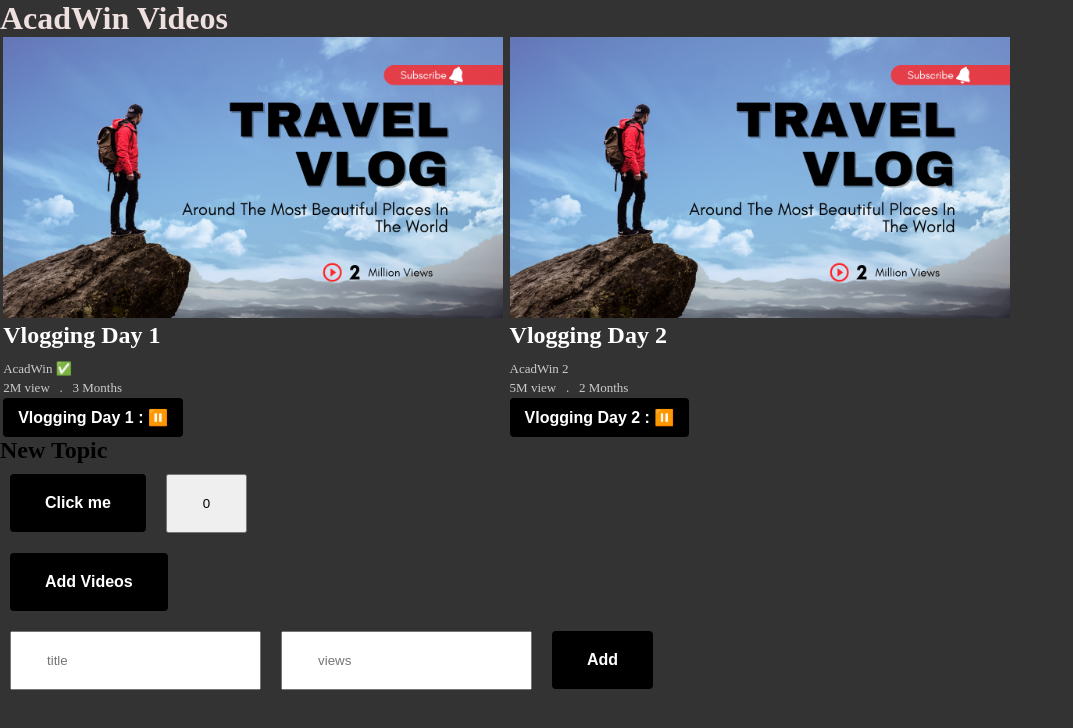
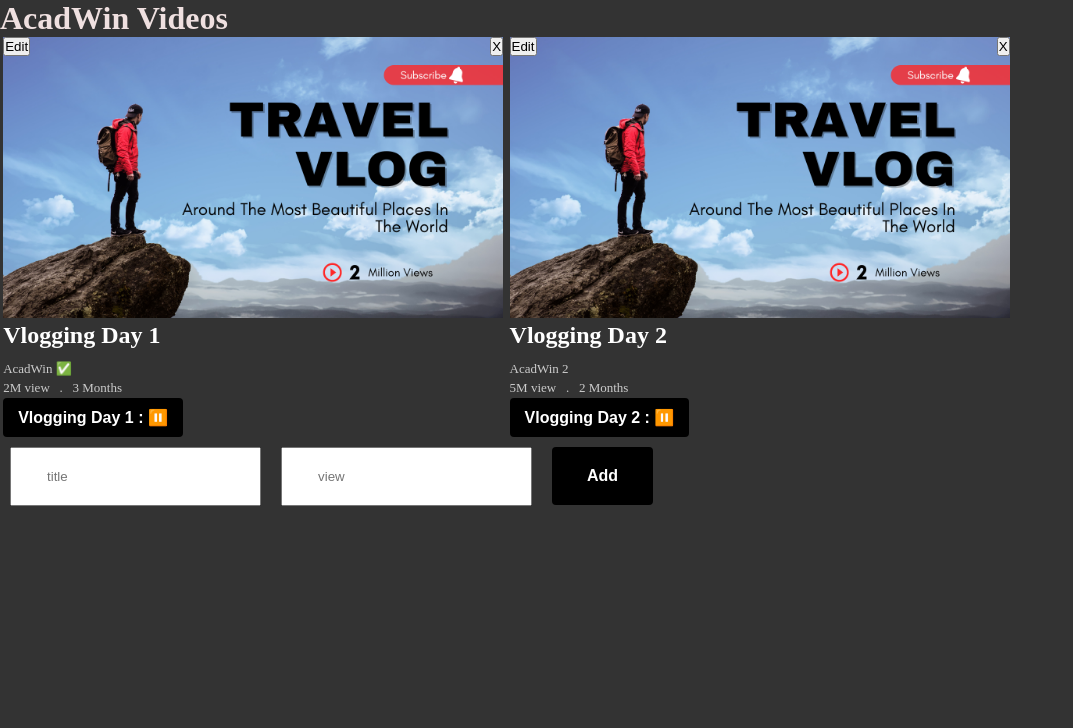
Before and after one commit to theAnupRai/react-revision, a React (Vite) app: page / in a window 1280 px wide. Shown: the top 728 px of the page, without its empty margins (0-1073 px from the left). Built offline with nearby package versions, Linux system fonts and the light colour scheme.

Commit message:
useReducer coming

```diff
--- a/src/App.jsx
+++ b/src/App.jsx
@@ -1,7 +1,7 @@
 import "./App.css";
 import videosData from "./data/data";
 import Counter from "./components/Counter";
-import { useState } from "react";
+import { useReducer, useState } from "react";
 import AddVideos from "./components/AddVideos";
 import VideosList from "./components/VideosList";
 
@@ -34,23 +34,67 @@ import VideosList from "./components/VideosList";
 
 function App() {
 
-  const [videos, setVideos] = useState(videosData);
+  const [editableVideos, setEditableVideos] = useState(null);
+
+  // Reducer Start
+  const videoReducer = (videos, action) => {
+    switch (action.type) {
+      case "ADD":
+        return [...videos, { ...action.payload, id: videos.lemgth + 1 }];
+
+      case "DELETE":
+        return videos.filter((video) => video.id !== action.payload);
+
+      case "UPDATE":
+        const index = videos.findIndex((v) => v.id === action.payload.id);
+        const newVideos = [...videos];
+        newVideos.splice(index, 1, action.payload);
+        setEditableVideos(null);  // because empty input box : Not recomended
+        return newVideos
+
+      default:
+        return videos;
+    }
+  };
+  const [videos, dispatch] = useReducer(videoReducer, videosData);
+
+  // const [videos, setVideos] = useState(videosData);
 
   function okVideos(video) {
-    setVideos([...videos, { ...video, id: videos.length + 1 }]);
+    dispatch({type:'ADD', payload:video})
+    // setVideos([...videos, { ...video, id: videos.length + 1 }]);
+  };
+
+  function deleteVideos(id) {
+    dispatch({type:'DELETE', payload:id})
+    // setVideos(videos.filter((video)=>video.id!==id));
+  };
+
+  function editVideos(id) {
+    // dispatch({type:'EDIT', payload:id})
+    setEditableVideos(videos.find((video)=>video.id===id));
+  };
+
+  function updateVideos(video) {
+    // dispatch({type:'UPDATE', payload:video})
+    // const index = videos.findIndex((v)=>v.id===video.id);
+    // const newVideos = [...videos];
+    // newVideos.splice(index, 1, video);
+    // setVideos(newVideos);
   }
+
 
   return (
     <div className="App">
       <h1>AcadWin Videos</h1>
 
-      <VideosList videos={videos} ></VideosList>
+      <VideosList editVideos={editVideos} dispatch={dispatch} videos={videos} ></VideosList>
 
-      <Counter></Counter>
+      {/* <Counter></Counter> */}
 
       <div>
         {/* Note : (new topic) how to upload new video through button */}
-        <button
+        {/* <button
           className="btn margin"
           onClick={() => {
             setVideos([
@@ -67,10 +111,11 @@ function App() {
           }}
         >
           Add Videos
-        </button>
+        </button> */}
       </div>
 
-      <AddVideos okVideos={okVideos}></AddVideos>
+      <AddVideos editableVideos={editableVideos} dispatch={dispatch} ></AddVideos>
+
     </div>
   );
 }
--- a/src/components/AddVideos.jsx
+++ b/src/components/AddVideos.jsx
@@ -1,12 +1,12 @@
-import React, { useState } from 'react'
+import React, { useEffect, useState } from 'react'
 
-const AddVideos = ({okVideos}) => {
+const AddVideos = ({okVideos, updateVideos,dispatch, editableVideos}) => {
 
     const initialState = {
         time:"2 Months",
         verified:true,
         channel:"AcadWin",
-        views:'',
+        view:'',
         title:''
     };
 
@@ -14,7 +14,13 @@ const AddVideos = ({okVideos}) => {
 
     function submitHandle(e){
         e.preventDefault();
-        okVideos(video);
+        if(editableVideos){
+            // updateVideos(video);
+            dispatch({type:'ADD', payload:video})
+        } else{
+            // okVideos(video);
+            dispatch({type:'ADD', payload:video})
+        }
         setVideo(initialState);
     };
 
@@ -23,13 +29,19 @@ const AddVideos = ({okVideos}) => {
         [event.target.name] : event.target.value})
     };
 
+    useEffect( () =>{
+        if(editableVideos){
+            setVideo(editableVideos);
+        }
+    }, [editableVideos]);
+
   return (
     <div>
         <form action="#">
             <input className='margin' value={video.title} name='title' type="text" onChange={changeHandle} placeholder='title' />
-            <input className='margin' value={video.views} name='views' type="text" onChange={changeHandle} placeholder='views' />
+            <input className='margin' value={video.view} name='view' type="text" onChange={changeHandle} placeholder='view' />
             <button className='btn margin' onClick={submitHandle}>
-                Add
+                {editableVideos? 'Edit' : 'Add'}
             </button>
         </form>
     </div>
--- a/src/components/Video.css
+++ b/src/components/Video.css
@@ -1,7 +1,7 @@
 .container{
     width: 500px;
     margin: 0 0.2em;
-    /* float: left; */
+    position: relative;
 }
 
 .pic img{
@@ -24,3 +24,13 @@
 .view span{
     padding: 0 0.5em;
 }
+
+.cross{
+    position: absolute;
+    right: 0;
+}
+
+.edit{
+    position: absolute;
+    left: 0;
+}
--- a/src/components/Video.jsx
+++ b/src/components/Video.jsx
@@ -2,12 +2,14 @@ import React, { useState } from "react";
 import thumb1 from "../assets/thumb.png";
 import "./Video.css";
 
-const Video = ({ title, channel=AcadWin, view, time, verified, children }) => {
+const Video = ({ title, id, channel=AcadWin, view, time, verified, children, deleteVideos, editVideos, dispatch }) => {
 
   // console.log("3");
 
   return (
     <div className="container">
+      <button className="cross"  onClick={() =>dispatch({type:'DELETE', payload:id})}>X</button>
+      <button className="edit"  onClick={() =>editVideos(id)}>Edit</button>
       <div className="pic">
         <img src={thumb1} alt="image" />
       </div>
--- a/src/components/VideosList.jsx
+++ b/src/components/VideosList.jsx
@@ -3,7 +3,7 @@ import Video from './Video';
 // import VideosData from '../data/data';
 import PlayButton from './playButton';
 
-const VideosList = ({videos}) => {
+const VideosList = ({videos, deleteVideos, dispatch,editVideos}) => {
 
   return (
       <div className="cover">
@@ -16,6 +16,9 @@ const VideosList = ({videos}) => {
             time={video.time}
             channel={video.channel}
             verified={video.verified}
+            // deleteVideos={deleteVideos}
+            dispatch={dispatch}
+            editVideos={editVideos}
           >
             <div className="app-btn">
               <PlayButton
```
